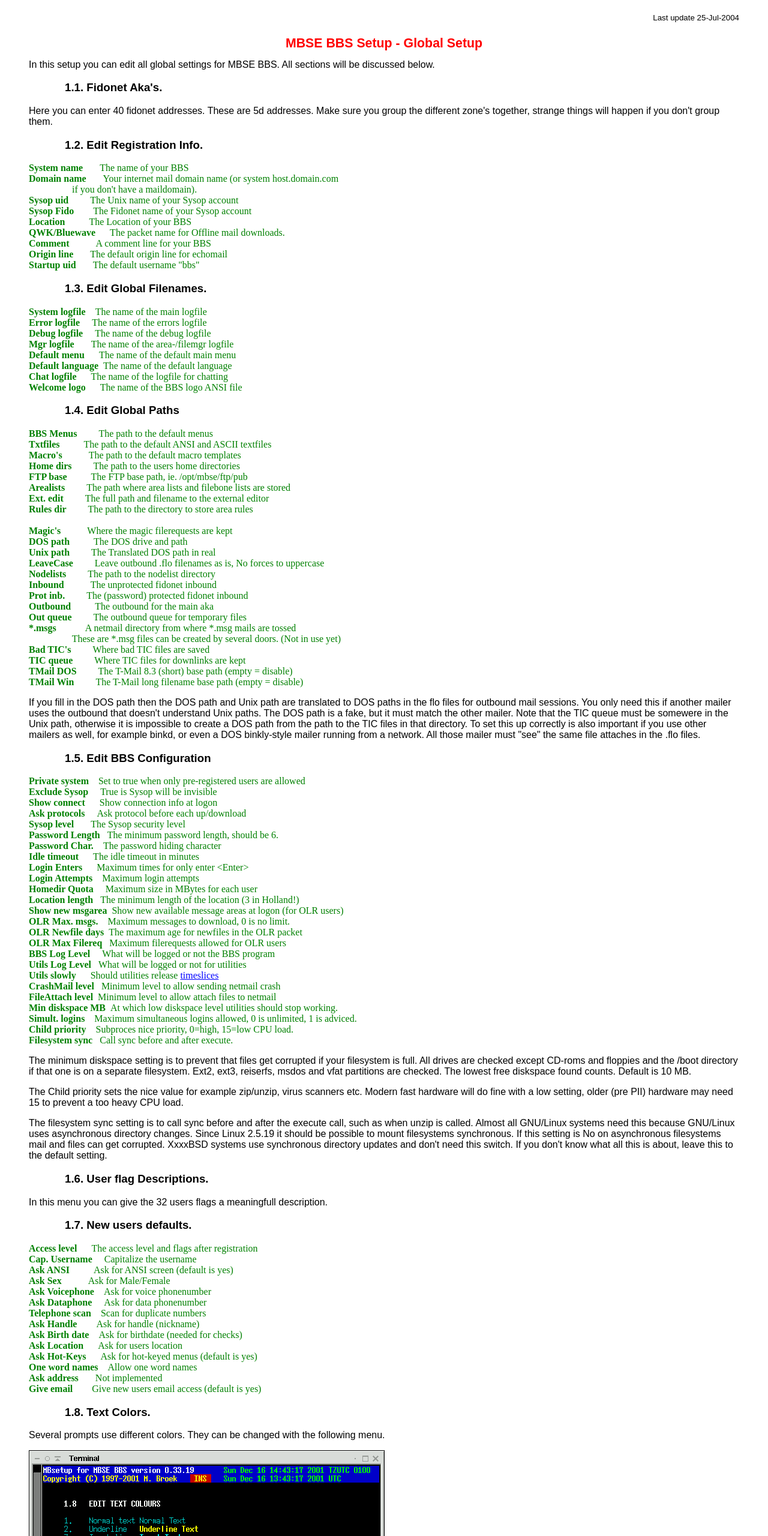
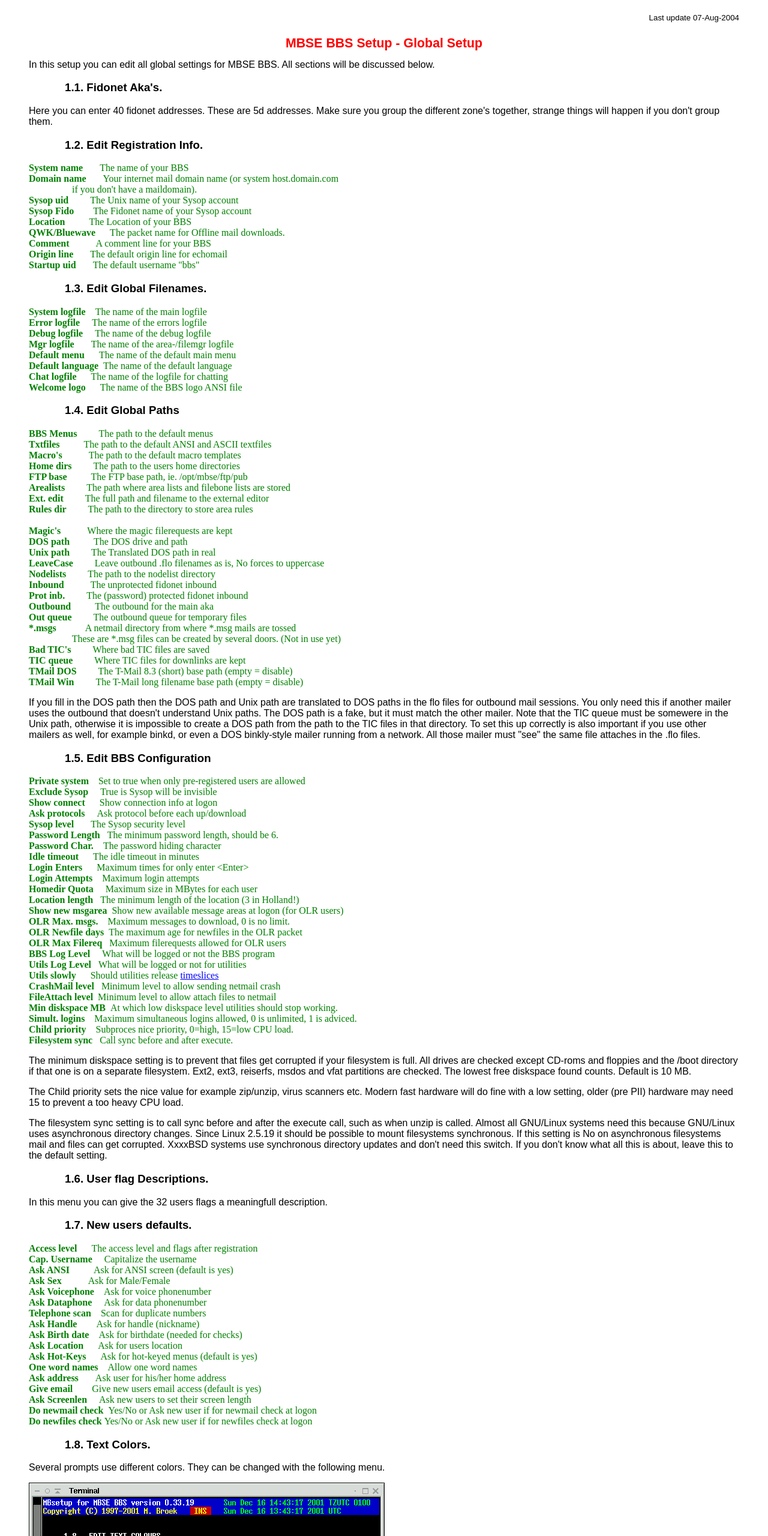
Before and after one commit to ftnapps/FTNd, a plain HTML site: page html/setup/global.html in a window 1280 px wide. Shown: the top 2560 px of the page at 60% size. Drawn offline with Linux system fonts and the light colour scheme.

Commit message:
Added newuser questions for screenlen, newmail check and newfiles check

```diff
--- a/html/setup/global.html
+++ b/html/setup/global.html
@@ -14,7 +14,7 @@
 </HEAD>
 <BODY>
 <BLOCKQUOTE>
-<div align="right"><h5>Last update 25-Jul-2004</h5></div>
+<div align="right"><h5>Last update 07-Aug-2004</h5></div>
 <div align="center"><H1>MBSE BBS Setup - Global Setup</H1></div>
 
 In this setup you can edit all global settings for MBSE BBS. All sections will
@@ -165,8 +165,11 @@ In this menu you can give the 32 users flags a meaningfull description.
 <strong>Ask Location      </strong>Ask for users location
 <strong>Ask Hot-Keys      </strong>Ask for hot-keyed menus (default is yes)
 <strong>One word names    </strong>Allow one word names
-<strong>Ask address       </strong>Not implemented
+<strong>Ask address       </strong>Ask user for his/her home address
 <strong>Give email        </strong>Give new users email access (default is yes)
+<strong>Ask Screenlen     </strong>Ask new users to set their screen length
+<strong>Do newmail check  </strong>Yes/No or Ask new user if for newmail check at logon
+<strong>Do newfiles check </strong>Yes/No or Ask new user if for newfiles check at logon
 </pre>
 <p>
 
```
